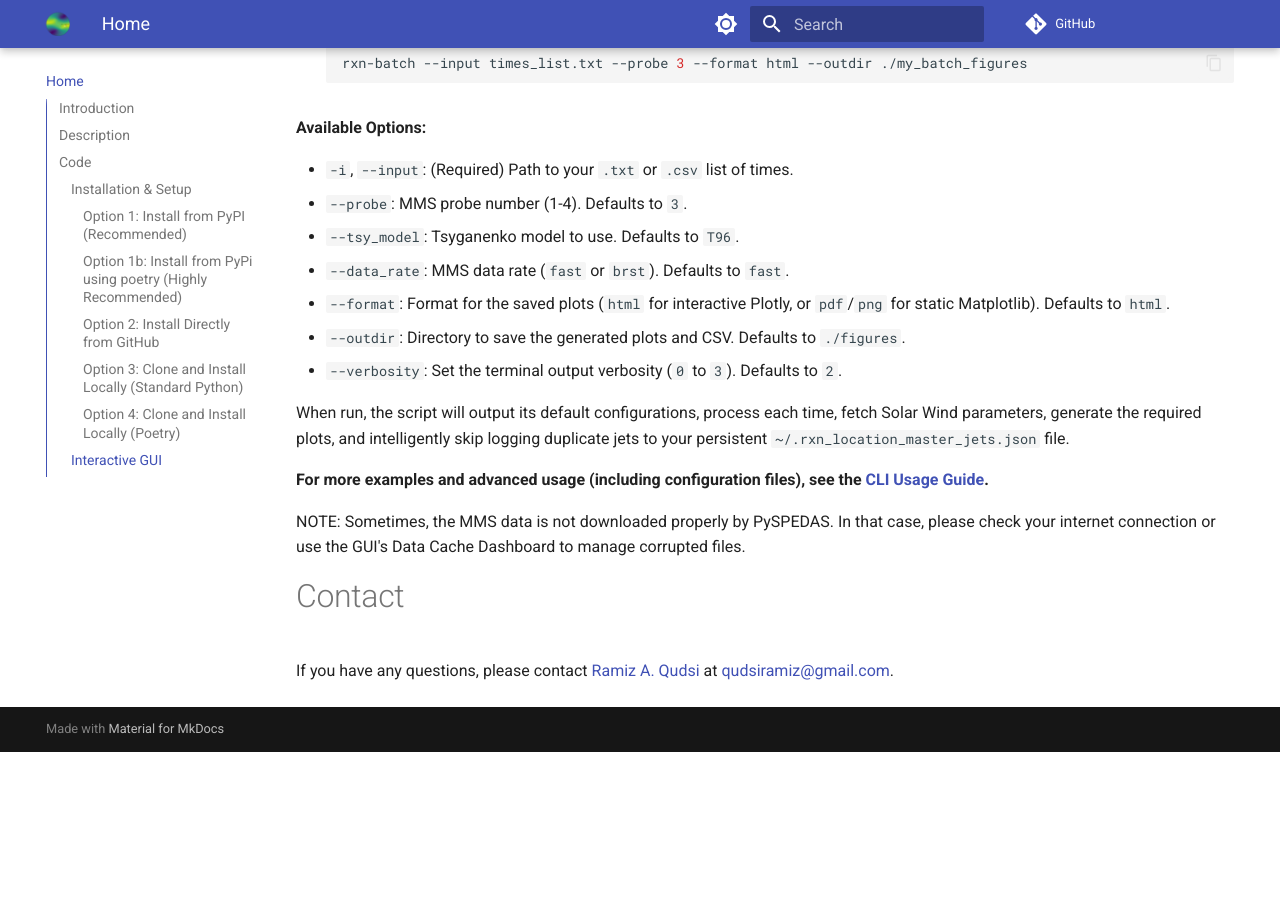
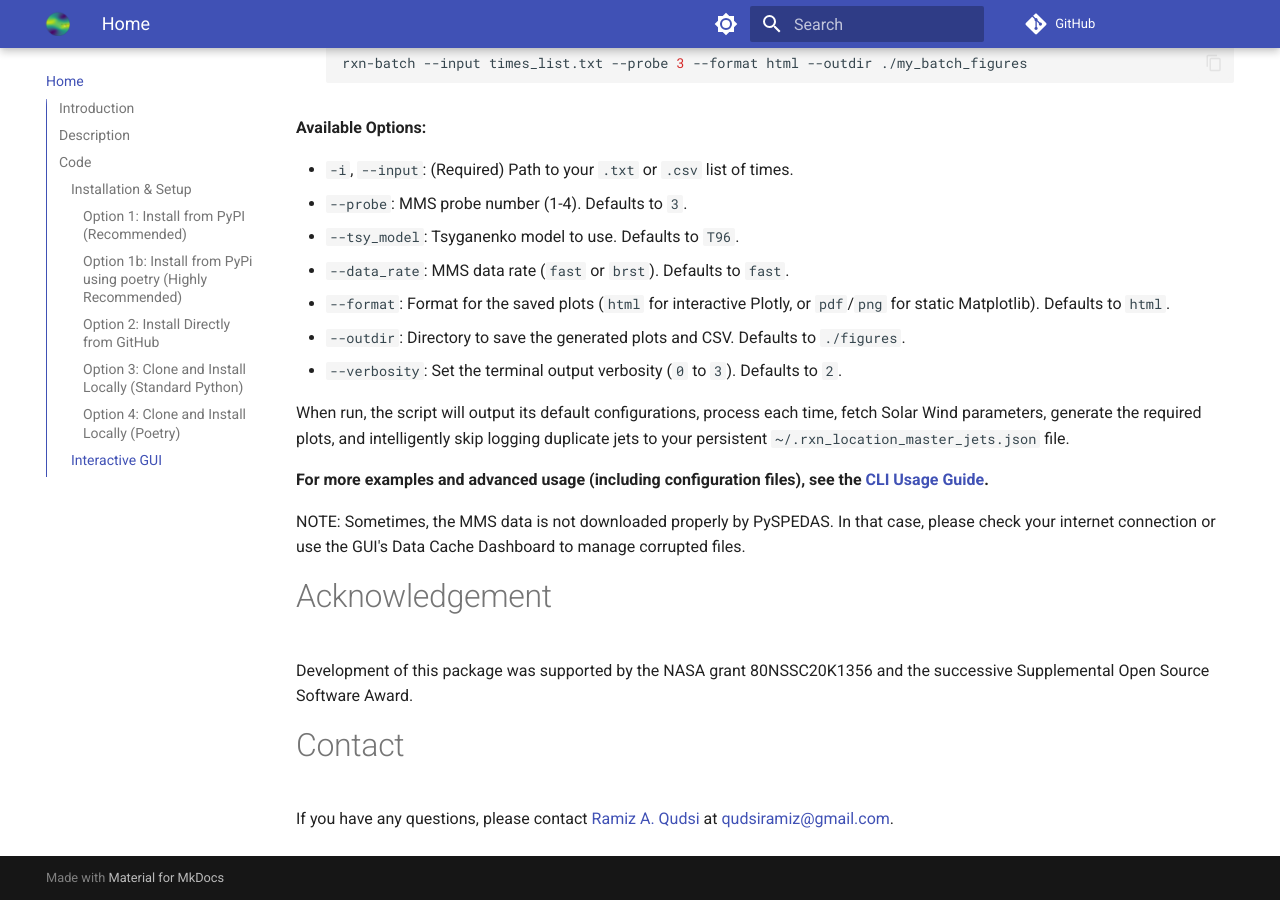
Before and after one commit to qudsiramiz/rxn_location, an MkDocs documentation site: the page built from docs/index.md, in a window 1280 px wide and 900 px high, scrolled down 3442 px. Built offline with MkDocs 1.6.1 and Material for MkDocs 9.7.7, drawn with Linux system fonts in a browser that asks for light colours; comment, search, counter and statistics services are not loaded; the version menu is left out; before the commit the page ends 4194 px from its top, so only the background shows below that.

Commit message:
added acknowledgement!

```diff
--- a/docs/index.md
+++ b/docs/index.md
@@ -132,6 +132,9 @@ When run, the script will output its default configurations, process each time,
 
 NOTE: Sometimes, the MMS data is not downloaded properly by PySPEDAS. In that case, please check your internet connection or use the GUI's Data Cache Dashboard to manage corrupted files.
 
+# Acknowledgement
+Development of this package was supported by the NASA grant 80NSSC20K1356 and the successive Supplemental Open Source Software Award.
+
 # Contact
 If you have any questions, please contact [Ramiz A. Qudsi](https://www.qudsiramiz.space/) at
 [qudsiramiz@gmail.com](mailto:qudsiramiz@gmail.com).
```
Also changed, not shown: CHANGELOG.md (+5 -0 lines), README.md (+3 -0 lines).
